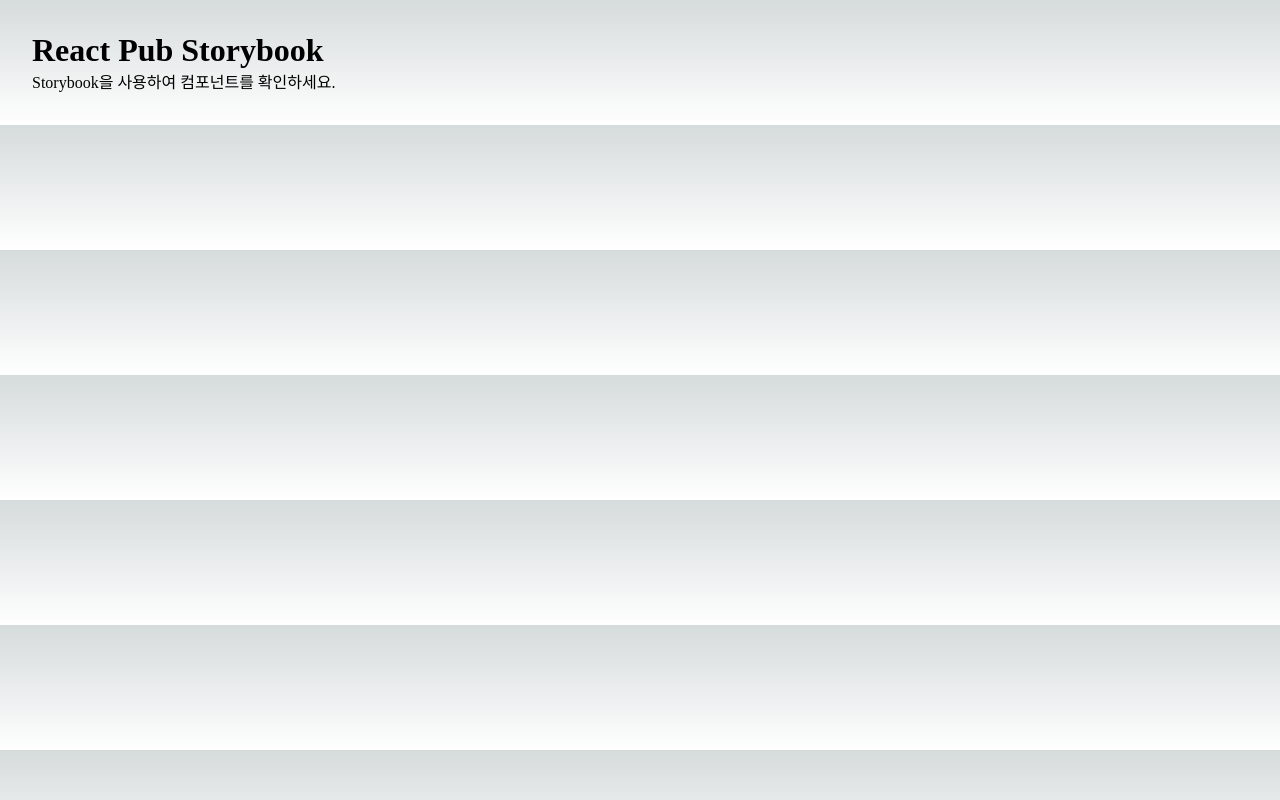
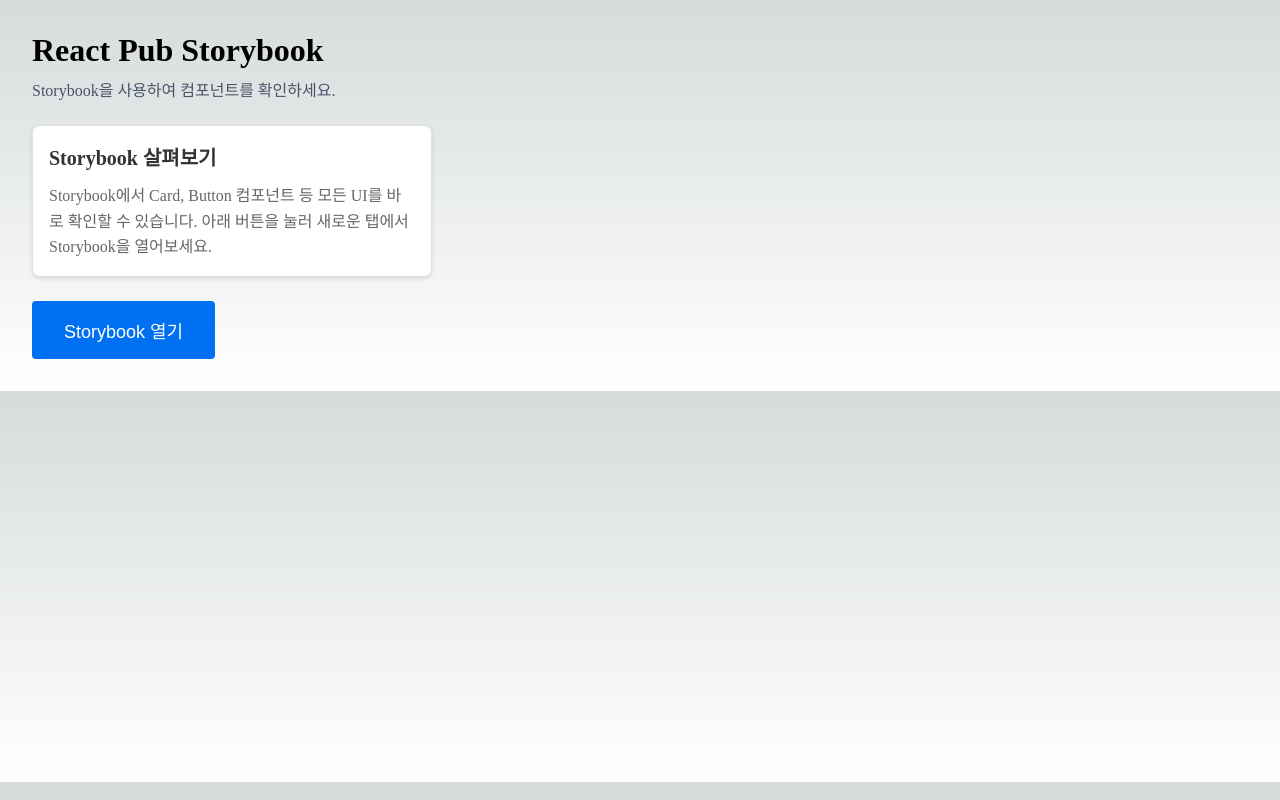
Before and after one commit to rockij/react_pub, a Next.js app: page / in a window 1280 px wide. Built offline with nearby package versions, Linux system fonts and the light colour scheme.

Commit message:
story book change

```diff
--- a/src/app/page.tsx
+++ b/src/app/page.tsx
@@ -1,8 +1,25 @@
+import { Button, Card } from '../components';
+
 export default function Home() {
   return (
-    <main style={{ padding: '2rem' }}>
-      <h1>React Pub Storybook</h1>
-      <p>Storybook을 사용하여 컴포넌트를 확인하세요.</p>
+    <main style={{ padding: '2rem', display: 'grid', gap: '1.5rem' }}>
+      <div>
+        <h1 style={{ marginBottom: '0.5rem' }}>React Pub Storybook</h1>
+        <p style={{ color: '#4a5568' }}>
+          Storybook을 사용하여 컴포넌트를 확인하세요.
+        </p>
+      </div>
+
+      <Card title="Storybook 살펴보기">
+        Storybook에서 Card, Button 컴포넌트 등 모든 UI를 바로 확인할 수
+        있습니다. 아래 버튼을 눌러 새로운 탭에서 Storybook을 열어보세요.
+      </Card>
+
+      <div>
+        <a href="http://localhost:6006" target="_blank" rel="noreferrer">
+          <Button label="Storybook 열기" size="large" />
+        </a>
+      </div>
     </main>
   );
 }
```
